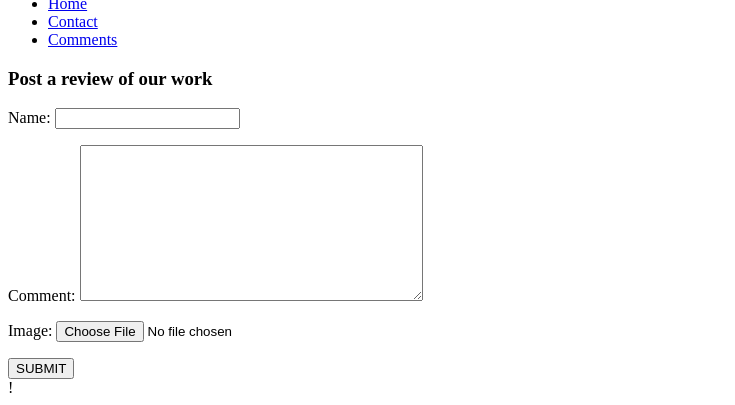
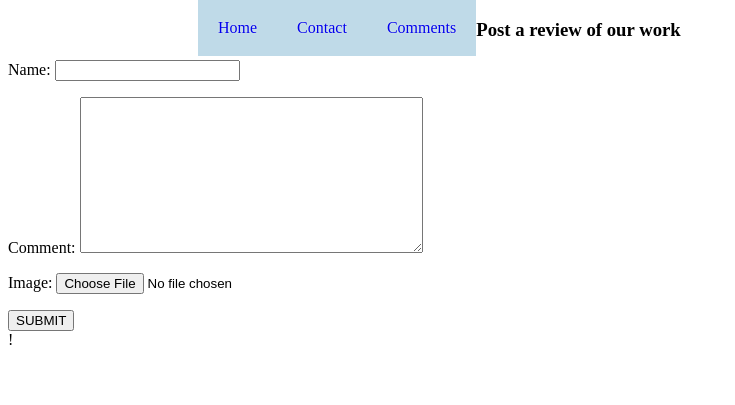
Before and after one commit to MaxJohnsonDev/StraightLinePainting, a Django app: page /reviews/post in a window 1280 px wide. Shown: the part 405-810 px from the top of the page, without its empty margins (0-735 px from the left). After the commit the page ends 750 px from the top, so only its background shows below. Run offline with Django 3.2, Linux system fonts and the light colour scheme.

Commit message:
static files

```diff
--- a/StraightLinePainting/settings.py
+++ b/StraightLinePainting/settings.py
@@ -124,6 +124,10 @@ USE_TZ = True
 # https://docs.djangoproject.com/en/3.2/howto/static-files/
 
 STATIC_URL = '/static/'
+#STATICFILES_DIRS = (
+#    os.path.join(BASE_DIR, 'static')
+#)
+STATIC_ROOT = os.path.join(BASE_DIR, 'static')
 
 # Default primary key field type
 # https://docs.djangoproject.com/en/3.2/ref/settings/#default-auto-field
--- a/home/templates/base.html
+++ b/home/templates/base.html
@@ -1,8 +1,10 @@
+{% load static %}
 <!DOCTYPE html>
 <html lang="en" dir="ltr">
   <head>
     <meta charset="utf-8">
     <title>{% block title %}{% endblock %}</title>
+    <link rel="stylesheet" href="{% static 'style.css' %}" type="text/css" />
   </head>
   <body>
     <!-- Nav menu goes here -->
--- /dev/null
+++ b/static/style.css
@@ -0,0 +1,149 @@
+* {
+  box-sizing: border-box
+}
+
+/* nav menu style */
+.navMenu {
+  margin: 40px 0 0 150px;
+}
+
+.navMenu ul {
+  list-style: none;
+}
+
+.navMenu ul li {
+  display: inline;
+  float: left;
+  margin-bottom: 20px;
+}
+
+.navMenu ul li a {
+  padding: 20px;
+  background: rgba(45, 134, 178, 0.3);
+  text-decoration: none;
+  text-shadow: #eee 0px 0px 2px;
+}
+
+.navMenu ul li:first-child a {
+  -moz-border-radius-topleft: 12px'
+  -webkit-border-radius-topleft: 12px;
+}
+
+.navMenu ul li:last-child a {
+  -moz-border-radius-topright: 12px;
+  -webkit-border-radius-topright: 12px;
+}
+
+.navMenu ul li a:hover {
+  -moz-box-shadow: 0 -5px 10px #777;
+  -webkit-box-shadow: 0 -5px 10px#777;
+    background: -webkit-gradient(linear, right bottom, left top, color-stop(0, rgb(237, 227, 112)), color-stop(0.72, rgb(255,173,10))) !important;
+    background: -moz-linear-gradient(right bottom, rgb(237,227,122) 0%, rgb(255, 173, 10) 72%) !important;
+    background-color: rgb(255,173,10) !important;
+    -moz-opacity: .90;
+    filter:alpha(opacity=90);
+    opacity: .90;
+}
+
+.navMenu ul li a.active {
+  background: rgba(255,138,30,0.8) !important;
+}
+
+.main {
+  clear:both;
+  background:rgba(255,138,30,0.8);
+  width: 700px;
+  height: 500px;
+  margin-left: 50px;
+  padding-left: 150px;
+  -moz-border-radius-topright: 12px;
+  -moz-border-radius-bottomright: 12px;
+  -moz-border-radius-bottomleft: 12px;
+  -webkit-border-top-right-radius: 12px;
+  -webkit-border-bottom-right-radius:12px;
+  -webkit-border-bottom-left-radius: 12px;
+}
+
+.main h3 {
+  text-transform: uppercase;
+  padding: 20px;
+  color: #eee;
+  text-shadow: #000 0px 0px 2px;
+}
+
+.main p {
+  padding: 20px;
+  color: #ddd;
+}
+
+
+/* Image slideshow stlye */
+.contaier {
+  position: relative;
+}
+
+.myslides {
+  display: none;
+}
+
+.cursor {
+  cursor: pointer;
+}
+
+.prev, .next {
+  cursor: pointer;
+  position: absolute;
+  top: 70%;
+  width: auto;
+  padding: 16px;
+  margin-top: -50px;
+  color: white;
+  font-weight: bold;
+  font-size: 20px;
+  border-radius: 0 3px 3px 0;
+  user-select: none;
+  -webkit-user-select: none;
+}
+
+.next {
+  right: 0;
+  border-radius: 3px 0 0 3px;
+}
+
+.prev:hover, .next:hover {
+  background-color: rgba(0,0,0,0.8);
+}
+
+.numberText {
+  color: #f2f2f2;
+  font-size: 12px;
+  padding: 8px 12px;
+  position: absolute;
+  top: 0;
+}
+
+.caption-container {
+  text-align: center;
+  background-color: #222;
+  padding: 2px 16px;
+  color: white;
+}
+
+.row:after {
+  content: "";
+  display: table;
+  clear: both;
+}
+
+.column {
+  float: left;
+  width: 16.66%;
+}
+
+.demo {
+  opacity: 0.6;
+}
+
+.active, demo:hover {
+  opacity: 1;
+}
--- a/templates/base.html
+++ b/templates/base.html
@@ -1,8 +1,10 @@
+{% load static %}
 <!DOCTYPE html>
 <html lang="en" dir="ltr">
   <head>
     <meta charset="utf-8">
     <title>{% block title %}{% endblock %}</title>
+    <link rel="stylesheet" href="{% static 'style.css' %}" type="text/css" />
   </head>
   <body>
     <!-- Nav menu goes here -->
```
